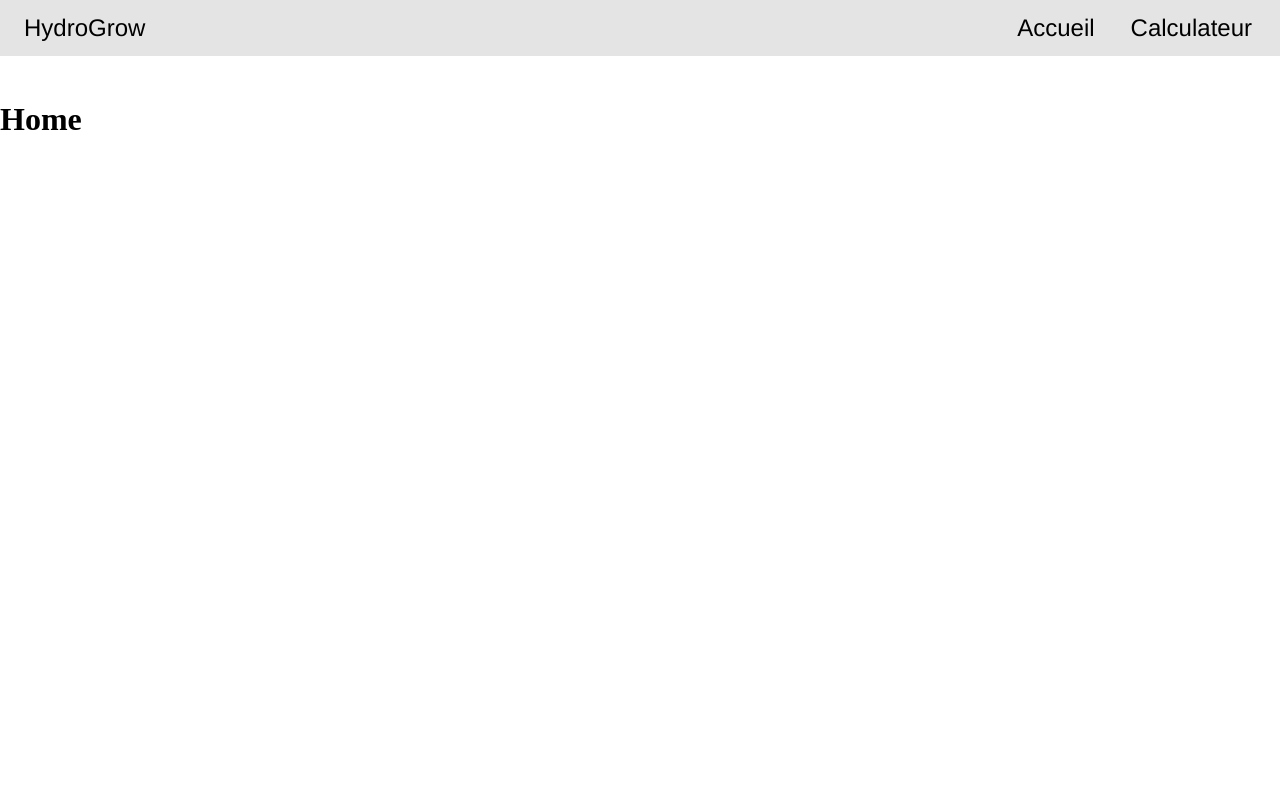
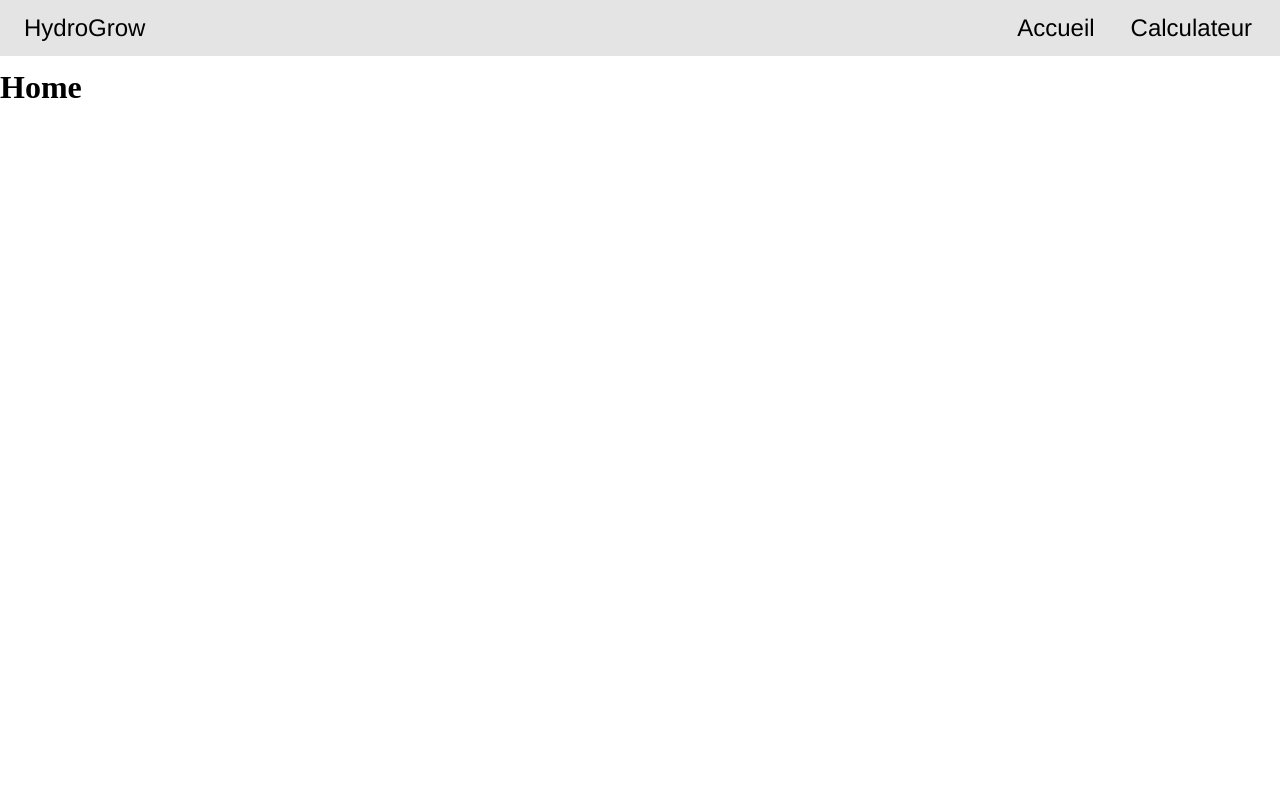
Before and after one commit to SudTech-Innovations/HydroGrow_FrontEnd, a React (Create React App) app in the folder hydrogrow/: page / in a window 1280 px wide. Shown: the top 800 px of the page. Built offline with nearby package versions, Linux system fonts and the light colour scheme.

Commit message:
Update App.css

```diff
--- a/hydrogrow/src/App.css
+++ b/hydrogrow/src/App.css
@@ -13,7 +13,7 @@ body {
 
 #main {
     height: 100vh;
-    padding-top: 5rem;
+    padding-top: 3rem;
 }
 
 /* ----------------------- Colors */
```
